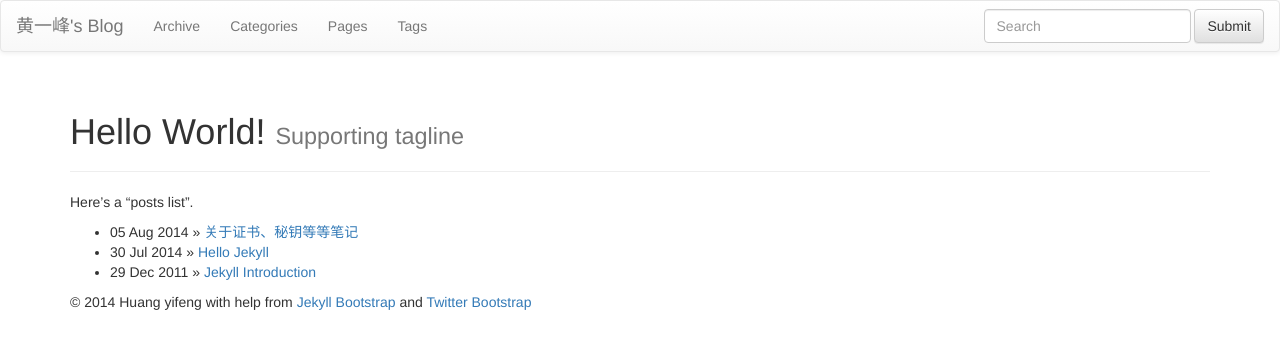
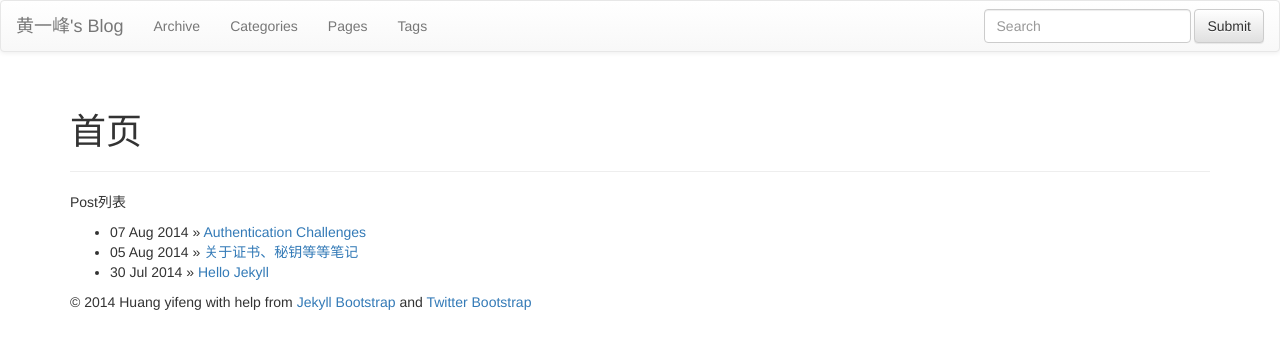
Before and after one commit to huangyifeng/huangyifeng.github.io, a Jekyll site: the page built from index.md, in a window 1280 px wide. Shown: the top 349 px of the page. Built offline with Jekyll 4.4.1, drawn with Linux system fonts in a browser that asks for light colours; nearby versions of some CDN libraries; library files that are not in the unit come from our copies.

Commit message:
authentication challenge

```diff
--- a/index.md
+++ b/index.md
@@ -1,10 +1,10 @@
 ---
 layout: page
-title: Hello World!
-tagline: Supporting tagline
+title: 首页
+<!-- tagline: Supporting tagline -->
 ---
 {% include JB/setup %}
-Here's a "posts list".
+Post列表
 
 <ul class="posts">
   {% for post in site.posts %}
```
Also changed, not shown: _posts/2014-08-05-certificates-keys-and-identities-note.md (+2 -1 lines), _posts/2014-08-07-authentication-challenges.md (added, +55 -0 lines), _posts/core-samples/2011-12-29-jekyll-introduction.md (+1 -0 lines).
